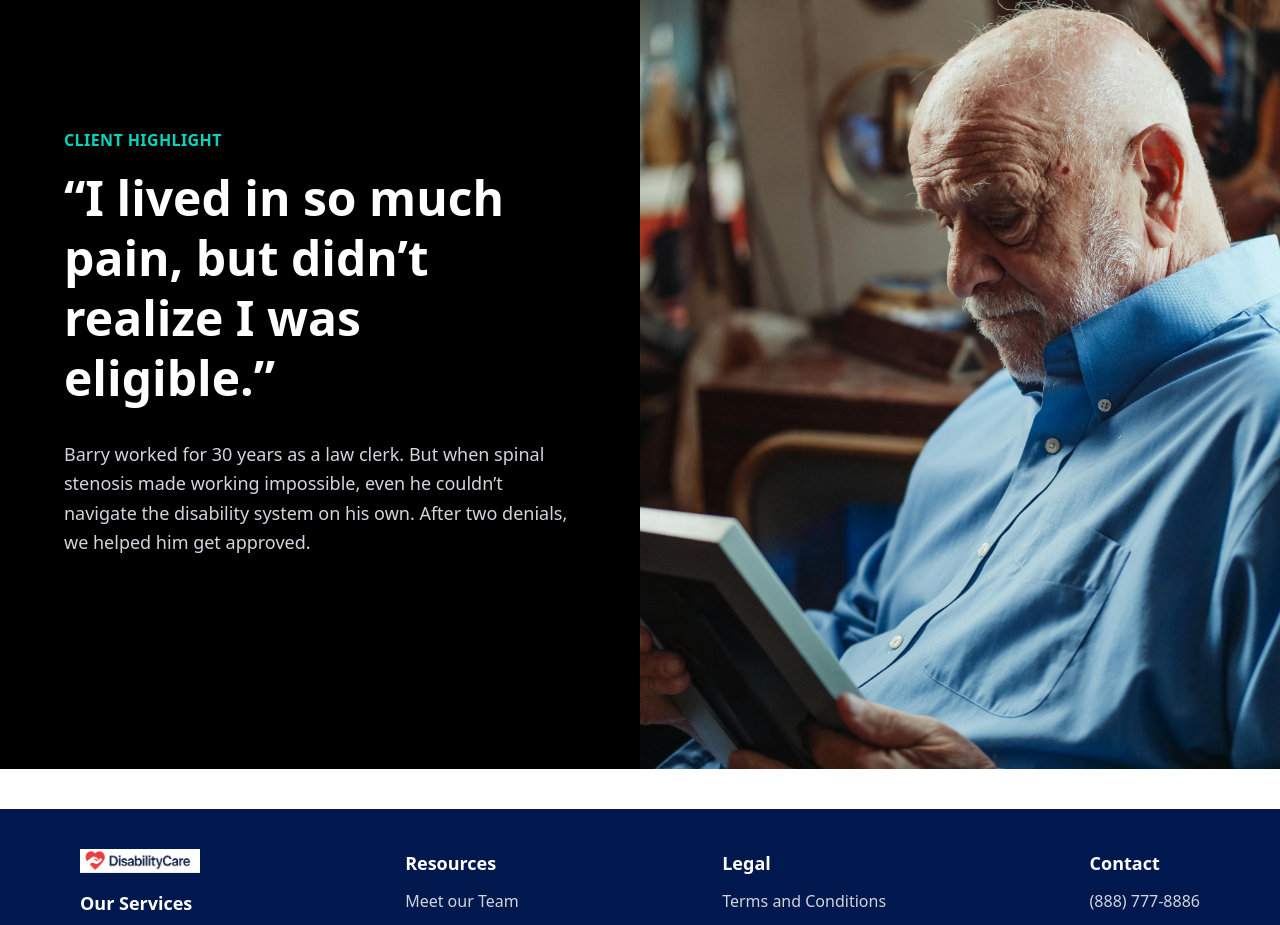
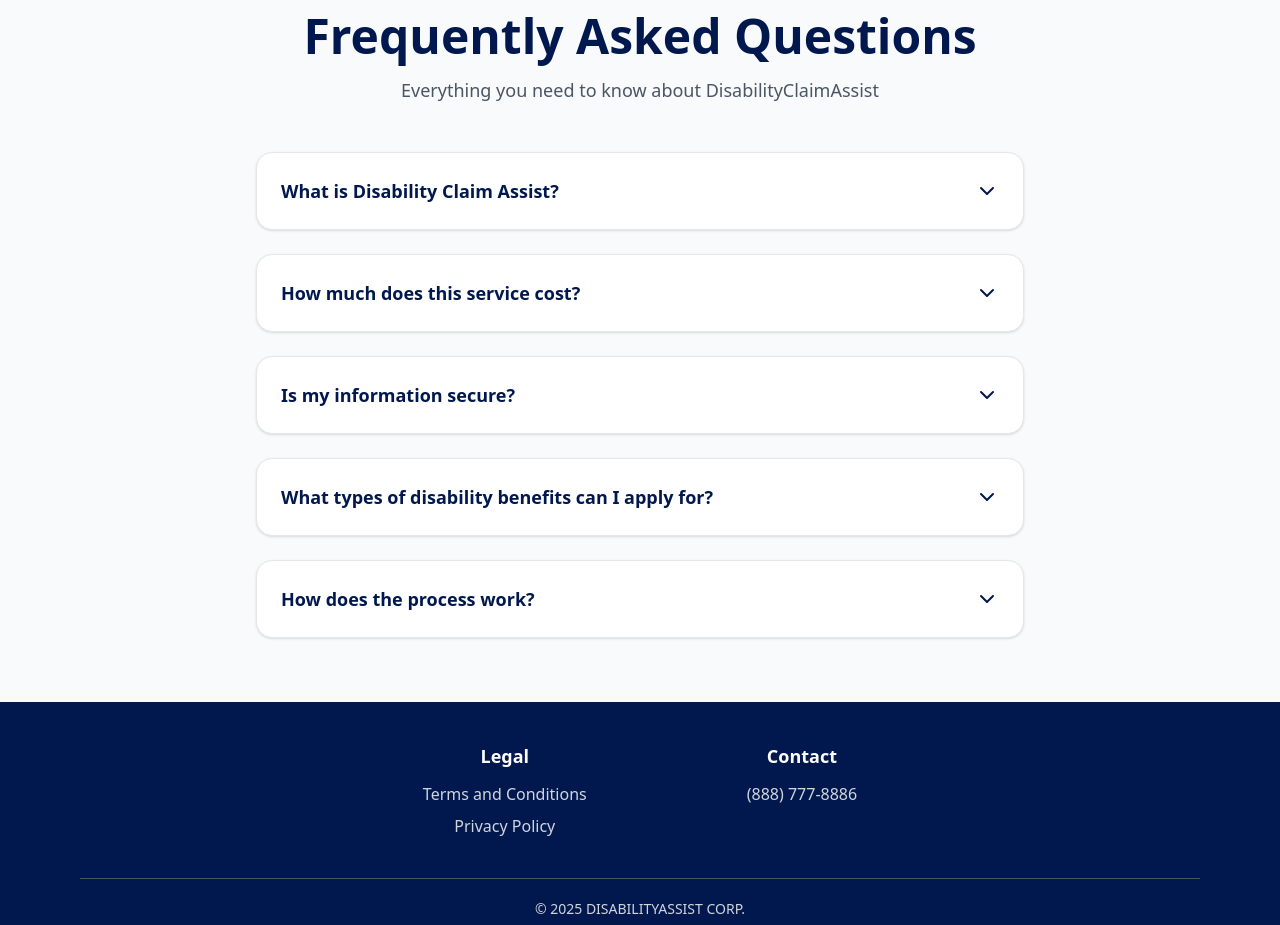
Before and after one commit to sahu-yuvraj001/DisabilityCare, a React (Vite) app: page / in a window 1280 px wide. Shown: the part 1680-2605 px from the top of the page. Built offline with nearby package versions, Linux system fonts and the light colour scheme.

Commit message:
Updated footer, navbar, about, and FAQ section changes as per client request

```diff
--- a/src/components/Footer.jsx
+++ b/src/components/Footer.jsx
@@ -5,51 +5,27 @@ const Footer = () => {
   return (
     <footer className="bg-[#00184E] text-white py-10 px-6 md:px-20">
   <motion.div
-             className="flex-1 mb-10 md:mb-0"
-             initial={{ opacity: 0, x: -80 }}
-             whileInView={{ opacity: 1, x: 0 }}
-             transition={{ duration: 0.8, ease: "easeOut" }}
+    className="max-w-7xl mx-auto flex flex-col md:flex-row justify-center items-center gap-16 text-center"
+    initial={{ opacity: 0, y: 40 }}
+    whileInView={{ opacity: 1, y: 0 }}
+    transition={{ duration: 0.6, ease: "easeOut" }}
     viewport={{ once: true }}
   >
-      <div className="max-w-7xl mx-auto flex flex-col md:flex-row justify-between gap-10">
-        {/* Logo + Our Services */}
-        <div>
-          <div className="flex items-center gap-2 mb-4">
-            {/* Example placeholder logo */}
-            <div className="flex flex-col space-y-1">
-              <img src={logo}
-               alt="Footer Logo"
-              className="w-[120px] h-6 cursor-pointer"
-              />
-            </div>
-          </div>
-
-          <h2 className="font-semibold text-lg mb-3">Our Services</h2>
-          <ul className="space-y-2 text-gray-300">
-            <li><a href="#" className="hover:text-white">Appeals</a></li>
-            <li><a href="#" className="hover:text-white">ALJ Hearings</a></li>
-            <li><a href="#" className="hover:text-white">Reconsideration</a></li>
-            <li><a href="#" className="hover:text-white">SSDI</a></li>
-            <li><a href="#" className="hover:text-white">SSI</a></li>
-          </ul>
-        </div>
-
-        {/* Resources */}
-        <div>
-          <h2 className="font-semibold text-lg mb-3">Resources</h2>
-          <ul className="space-y-2 text-gray-300">
-            <li><a href="#" className="hover:text-white">Meet our Team</a></li>
-            <li><a href="#" className="hover:text-white">Blog</a></li>
-            <li><a href="#" className="hover:text-white">Careers</a></li>
-          </ul>
-        </div>
-
     {/* Legal */}
+    <div className="flex justify-center items-start gap-40">
     <div>
       <h2 className="font-semibold text-lg mb-3">Legal</h2>
       <ul className="space-y-2 text-gray-300">
-            <li><a href="#" className="hover:text-white">Terms and Conditions</a></li>
-            <li><a href="#" className="hover:text-white">Privacy Policy</a></li>
+        <li>
+          <a href="#" className="hover:text-white">
+            Terms and Conditions
+          </a>
+        </li>
+        <li>
+          <a href="#" className="hover:text-white">
+            Privacy Policy
+          </a>
+        </li>
       </ul>
     </div>
 
@@ -57,17 +33,22 @@ const Footer = () => {
     <div>
       <h2 className="font-semibold text-lg mb-3">Contact</h2>
       <ul className="space-y-2 text-gray-300">
-            <li><a href="#" className="hover:text-white">(888) 777-8886</a></li>
+        <li>
+          <a href="#" className="hover:text-white">
+            (888) 777-8886
+          </a>
+        </li>
       </ul>
     </div>
     </div>
+  </motion.div>
 
   {/* Bottom Copyright */}
   <div className="border-t border-gray-600 mt-10 pt-5 text-center text-gray-300 text-sm">
-       © 2025 DISABILITY CARE CORP.
+    © 2025 DISABILITYASSIST CORP.
   </div>
-      </motion.div>
 </footer>
+
   );
 };
 
--- a/src/components/Navbar.jsx
+++ b/src/components/Navbar.jsx
@@ -13,12 +13,11 @@ function Navbar() {
       <nav className="relative z-50 flex justify-between items-center px-6 md:px-16 py-4 bg-white shadow-sm">
         {/* Logo */}
         <div className="flex items-center gap-2">
-          <Link to="/">
-            <img
-              src={logo}
-              alt="Disability Logo"
-              className="w-[130px] h-[35px] cursor-pointer"
-            />
+          <Link
+            to="/"
+            className="text-2xl font-bold text-[#001A54] hover:text-blue-600 transition-colors duration-300 tracking-wide"
+          >
+            Disability<span className="text-blue-500">ClaimAssist</span>
           </Link>
         </div>
 
--- a/src/pages/About.jsx
+++ b/src/pages/About.jsx
@@ -14,7 +14,7 @@ const About = () => {
         <div className="max-w-6xl mx-auto text-center">
           {/* Title */}
           <h1 className="text-4xl md:text-5xl font-bold mb-6">
-            About <span className="text-sky-400">Disability Care</span>
+            About <span className="text-sky-400">DisabilityClaimAssist</span>
           </h1>
           <p className="text-gray-300 max-w-3xl mx-auto text-lg">
             We are dedicated to helping individuals with disabilities receive
@@ -44,7 +44,7 @@ const About = () => {
               Our Mission
             </h2>
             <p className="text-gray-300 leading-relaxed">
-              At Disability Care, we believe that every person — regardless of
+              At DisabilityClaimAssist, we believe that every person — regardless of
               physical or mental limitations — deserves fair access to support
               and opportunities. Our team works tirelessly to guide individuals
               through complex benefit systems and help them secure the
--- a/src/pages/BenifitSection.jsx
+++ b/src/pages/BenifitSection.jsx
@@ -26,11 +26,11 @@ const BenifitSection = () => {
       link: "#",
     },
     {
-      title: "Why Atticus?",
+      title: "Why DisabilityClaimAssist ?",
       image: notifiapp, // replace with your image path
       points: [
-        "Get all your disability questions answered, for free.",
-        "Find a vetted disability lawyer to help win your claim.",
+        "Get all your DisabilityClaimAssist  questions answered, for free.",
+        "Find a vetted DisabilityClaimAssist  lawyer to help win your claim.",
       ],
       link: "#",
     },
--- a/src/pages/ClientHighlight.jsx
+++ /dev/null
@@ -1,53 +0,0 @@
-import React from "react";
-import oldmanpic from '../components/Images/oldman.jpg'
-import { motion } from "framer-motion";
-const ClientHighlight = () => {
-  return (
-    <section className="w-full bg-black text-white flex flex-col md:flex-row items-center mb-10">
-
-      {/* Left Text Section */}
-      <div className="w-full md:w-1/2 p-10 md:p-16 flex flex-col justify-center">
-        <motion.div
-        className="flex-1 mb-10 md:mb-0"
-        initial={{ opacity: 0, x: -80 }}
-        whileInView={{ opacity: 1, x: 0 }}
-        transition={{ duration: 0.8, ease: "easeOut" }}
-        viewport={{ once: true }}
-      >
-        <p className="text-teal-400 font-semibold mb-4 uppercase tracking-wide">
-          Client highlight
-        </p>
-
-        <h2 className="text-4xl md:text-5xl font-bold leading-tight mb-8">
-          “I lived in so much pain, but didn’t realize I was eligible.”
-        </h2>
-
-        <p className="text-gray-300 text-lg leading-relaxed">
-          Barry worked for 30 years as a law clerk. But when spinal stenosis
-          made working impossible, even he couldn’t navigate the disability
-          system on his own. After two denials, we helped him get approved.
-        </p>
-        </motion.div>
-      </div>
-
-      {/* Right Image Section */}
-      <div className="w-full md:w-1/2">
-       <motion.div
-        className="flex-1 mb-10 md:mb-0"
-        initial={{ opacity: 0, x: 80 }}
-        whileInView={{ opacity: 1, x: 0 }}
-        transition={{ duration: 0.8, ease: "easeOut" }}
-        viewport={{ once: true }}
-      >
-        <img
-          src={oldmanpic} // replace with your actual image path
-          alt="Client highlight"
-          className="w-full h-full object-cover"
-        />
-        </motion.div>
-      </div>
-    </section>
-  );
-};
-
-export default ClientHighlight;
--- /dev/null
+++ b/src/pages/FAQ.jsx
@@ -0,0 +1,97 @@
+import { useState } from "react";
+import { motion } from "framer-motion";
+import { ChevronDown, ChevronUp } from "lucide-react";
+
+const faqs = [
+  {
+    question: "What is Disability Claim Assist?",
+    answer:
+      "Disability Claim Assist helps individuals navigate and simplify the process of applying for and managing federal DisabilityClaimAssist  benefits. We handle the paperwork, communication, and appeals so you can focus on your health.",
+  },
+  {
+    question: "How much does this service cost?",
+    answer:
+      "There are no upfront fees. Our assistance is provided on a contingency basis — meaning you only pay if your claim is approved.",
+  },
+  {
+    question: "Is my information secure?",
+    answer:
+      "Absolutely. We prioritize your privacy with secure encryption and strict confidentiality policies that protect all personal and medical data.",
+  },
+  {
+    question: "What types of disability benefits can I apply for?",
+    answer:
+      "We assist with Social Security DisabilityClaimAssist  Insurance (SSDI) and Supplemental Security Income (SSI) applications, appeals, and hearings.",
+  },
+  {
+    question: "How does the process work?",
+    answer:
+      "Once you contact us, our team reviews your eligibility, gathers necessary medical records, and guides you through each step — from application to appeal if needed.",
+  },
+];
+
+const FAQ = () => {
+  const [openIndex, setOpenIndex] = useState(null);
+
+  const toggleFAQ = (index) => {
+    setOpenIndex(openIndex === index ? null : index);
+  };
+
+  return (
+    <section className="bg-[#F9FAFB] py-16 px-6 md:px-20 text-[#00184E]">
+      <div className="max-w-4xl mx-auto text-center mb-12">
+        <motion.h2
+          className="text-4xl md:text-5xl font-bold mb-4"
+          initial={{ opacity: 0, y: 20 }}
+          whileInView={{ opacity: 1, y: 0 }}
+          transition={{ duration: 0.6 }}
+        >
+          Frequently Asked Questions
+        </motion.h2>
+        <motion.p
+          className="text-lg text-gray-600"
+          initial={{ opacity: 0, y: 20 }}
+          whileInView={{ opacity: 1, y: 0, delay: 0.2 }}
+          transition={{ duration: 0.6 }}
+        >
+          Everything you need to know about DisabilityClaimAssist
+        </motion.p>
+      </div>
+
+      <div className="max-w-3xl mx-auto space-y-6">
+        {faqs.map((faq, index) => (
+          <motion.div
+            key={index}
+            className="bg-white shadow-sm rounded-2xl border border-gray-200 p-6 cursor-pointer transition hover:shadow-md"
+            onClick={() => toggleFAQ(index)}
+            initial={{ opacity: 0, y: 20 }}
+            whileInView={{ opacity: 1, y: 0 }}
+            transition={{ duration: 0.4, delay: index * 0.1 }}
+          >
+            <div className="flex justify-between items-center">
+              <h3 className="text-lg font-semibold">{faq.question}</h3>
+              {openIndex === index ? (
+                <ChevronUp className="text-[#00184E]" />
+              ) : (
+                <ChevronDown className="text-[#00184E]" />
+              )}
+            </div>
+
+            {openIndex === index && (
+              <motion.p
+                className="text-gray-600 mt-3 text-base leading-relaxed"
+                initial={{ opacity: 0, height: 0 }}
+                animate={{ opacity: 1, height: "auto" }}
+                transition={{ duration: 0.3 }}
+              >
+                {faq.answer}
+              </motion.p>
+            )}
+          </motion.div>
+        ))}
+      </div>
+    </section>
+  );
+};
+
+export default FAQ;
--- a/src/pages/Home.jsx
+++ b/src/pages/Home.jsx
@@ -1,8 +1,8 @@
 import { Link } from "react-router-dom";
 import disablepic from "../components/Images/disable2.jpg";
 import BenifitSection from "./BenifitSection";
-import ClientHighlight from "./ClientHighlight";
 import { motion } from "framer-motion";
+import FAQ from "./FAQ";
 
 
 const Home = () => {
@@ -55,7 +55,7 @@ const Home = () => {
       </motion.div>
     </section>
     <BenifitSection/>
-    <ClientHighlight/>
+    <FAQ/>
     </>
   );
 };
--- a/src/pages/Survey.jsx
+++ b/src/pages/Survey.jsx
@@ -51,7 +51,7 @@ const Survey = () => {
     {
       type: "message",
       message:
-        "So far, your odds of qualifying look good. Based on your work history, it looks like you’ve met a crucial eligibility requirement for Social Security disability.",
+        "So far, your odds of qualifying look good. Based on your work history, it looks like you’ve met a crucial eligibility requirement for Social Security DisabilityClaimAssist .",
     },
     {
       type: "text",
@@ -75,7 +75,7 @@ const Survey = () => {
     {
       type: "multiple",
       question:
-        "Are you currently working with a lawyer on your disability claim?",
+        "Are you currently working with a lawyer on your DisabilityClaimAssist ?",
       options: ["Yes", "No"],
       key: "lawyer_status",
     },
@@ -247,7 +247,7 @@ const Survey = () => {
                   You’re already working with a lawyer 👏
                 </h1>
                 <p className="text-lg text-gray-700">
-                  That’s great! We wish you the best with your disability claim.
+                  That’s great! We wish you the best with your DisabilityClaimAssist .
                   If you ever need more assistance or a second opinion, our team
                   is here for you.
                 </p>
```
Also changed, not shown: 1 other file (tests, documents, lock files or other folders). Lines whose indentation alone changed are shown as unchanged.
